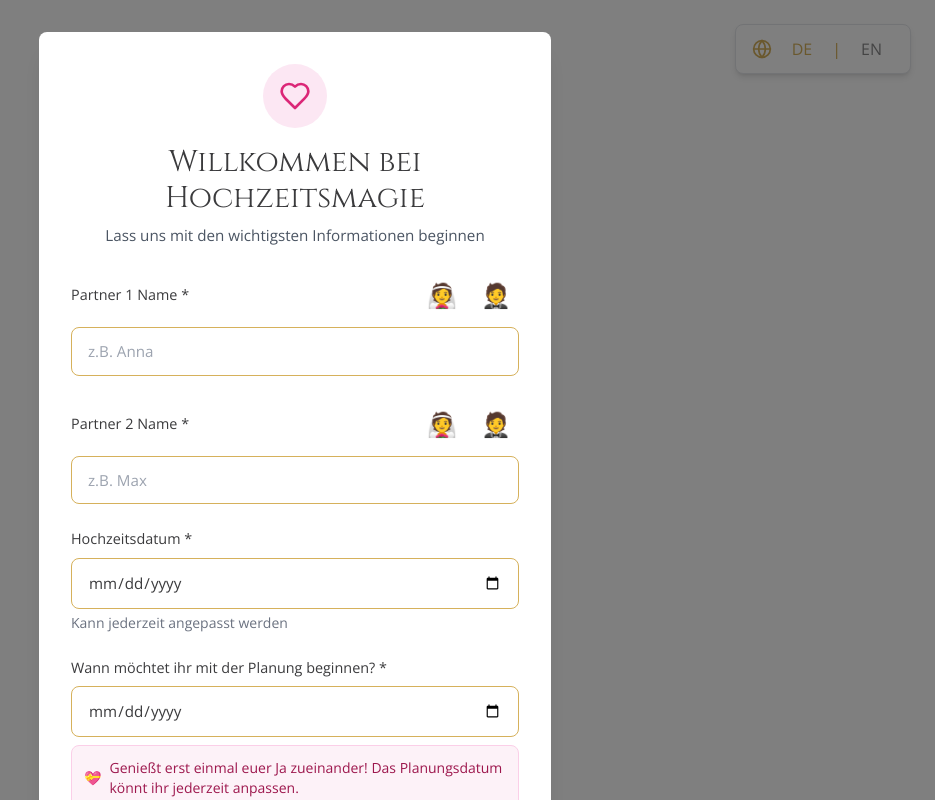
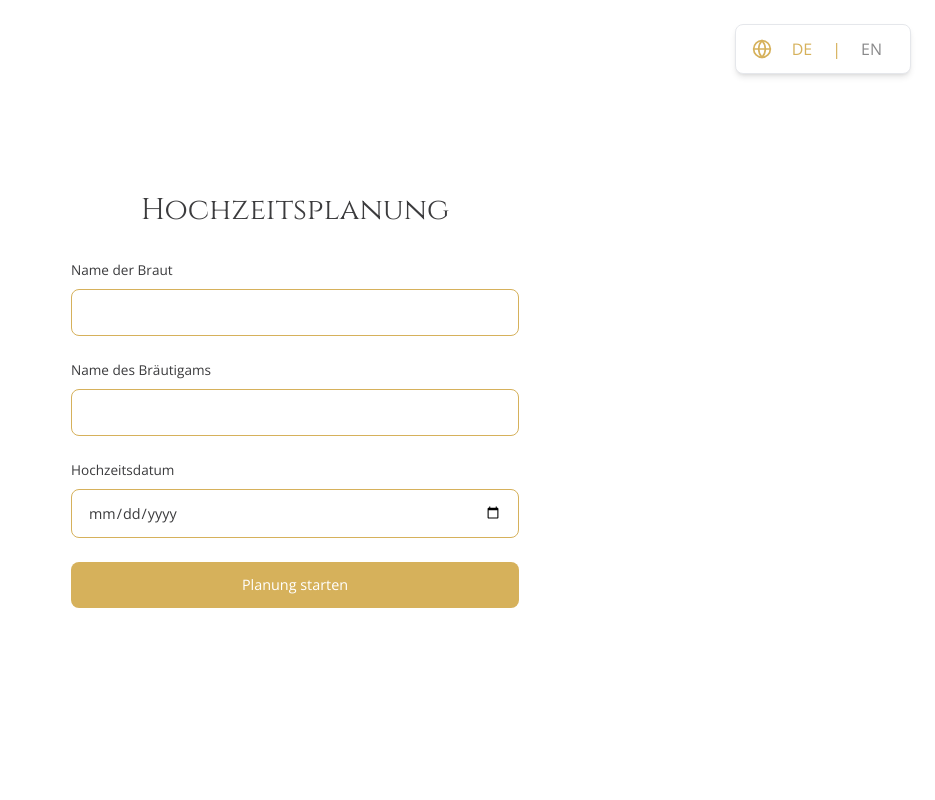
Before and after one commit to danielasommerhochzeitsplanung-droid/Hochzeitsmagie, a React (Vite) app: page / in a window 1280 px wide. Shown: the whole page, without its empty margins (345-1280 px from the left). Built offline with nearby package versions, Linux system fonts and the light colour scheme; no server answers.

Commit message:
Automate initial app setup

```diff
--- a/src/App.tsx
+++ b/src/App.tsx
@@ -4,7 +4,6 @@ import { Settings, Save, Download, Upload } from 'lucide-react';
 import { useWeddingData } from './contexts/WeddingDataContext';
 import LanguageSwitcher from './components/LanguageSwitcher';
 import SettingsModal from './components/SettingsModal';
-import FirstSetupDialog from './components/FirstSetupDialog';
 import StorageQuotaBanner from './components/StorageQuotaBanner';
 import ModuleCard from './components/ModuleCard';
 import GuestsModule from './components/GuestsModule';
@@ -29,7 +28,7 @@ type ModuleType = 'calendar' | 'guests' | 'todos' | 'vendors' | 'support_team' |
 
 function App() {
   const { t } = useTranslation();
-  const { weddingData: contextWeddingData, updateWeddingData, manualSave, exportData, importData, storageChangeCounter, initializeAutoTasks, taskModalTrigger, addGuest, loadTasksFromMaster, tasks } = useWeddingData();
+  const { weddingData: contextWeddingData, updateWeddingData, manualSave, exportData, importData, storageChangeCounter, taskModalTrigger, addGuest, loadTasksFromMaster, tasks } = useWeddingData();
   const [weddingData, setWeddingData] = useState<WeddingData | null>(null);
   const [brideName, setBrideName] = useState('');
   const [groomName, setGroomName] = useState('');
@@ -37,7 +36,7 @@ function App() {
   const [daysRemaining, setDaysRemaining] = useState(0);
   const [activeModule, setActiveModule] = useState<ModuleType>(null);
   const [isSettingsOpen, setIsSettingsOpen] = useState(false);
-  const [showFirstSetup, setShowFirstSetup] = useState(false);
+  const [initialDataLoaded, setInitialDataLoaded] = useState(false);
   const fileInputRef = useRef<HTMLInputElement>(null);
 
   useEffect(() => {
@@ -47,14 +46,8 @@ function App() {
         groom_name: contextWeddingData.couple_name_2 || '',
         wedding_date: contextWeddingData.wedding_date,
       });
-
-      if (tasks.length === 0 && !showFirstSetup) {
-        setShowFirstSetup(true);
-      }
-    } else if (!contextWeddingData.couple_name_1 && !contextWeddingData.couple_name_2 && !showFirstSetup) {
-      setShowFirstSetup(true);
     }
-  }, [contextWeddingData, showFirstSetup, tasks.length]);
+  }, [contextWeddingData]);
 
   useEffect(() => {
     if (weddingData) {
@@ -85,11 +78,78 @@ function App() {
 
     if (!brideName || !groomName || !weddingDate) return;
 
+    const planningStartDate = new Date().toISOString().split('T')[0];
+
     await updateWeddingData({
       couple_name_1: brideName,
       couple_name_2: groomName,
       wedding_date: weddingDate,
+      planning_start_date: planningStartDate,
+      auto_tasks_enabled: true,
     });
+
+    addGuest({
+      name: brideName,
+      number_of_adults: 1,
+      side: 'Beide',
+      specific_relationship: 'other',
+      relationship_category: 'wedding_couple',
+      save_the_date_status: '★',
+      invitation_status: '★',
+      rsvp_status: 'accepted',
+      attendance_status: 'confirmed',
+      peanut_allergy: false,
+      tree_nut_allergy: false,
+      gluten_intolerance: false,
+      lactose_intolerance: false,
+      halal: false,
+      gift_received: 'no',
+      thank_you_sent: false,
+      is_child: false,
+      seated_with_parents: false,
+      archived: false,
+    });
+
+    addGuest({
+      name: groomName,
+      number_of_adults: 1,
+      side: 'Beide',
+      specific_relationship: 'other',
+      relationship_category: 'wedding_couple',
+      save_the_date_status: '★',
+      invitation_status: '★',
+      rsvp_status: 'accepted',
+      attendance_status: 'confirmed',
+      peanut_allergy: false,
+      tree_nut_allergy: false,
+      gluten_intolerance: false,
+      lactose_intolerance: false,
+      halal: false,
+      gift_received: 'no',
+      thank_you_sent: false,
+      is_child: false,
+      seated_with_parents: false,
+      archived: false,
+    });
+
+    const allCategories = [
+      'location',
+      'catering:food',
+      'catering:drinks',
+      'styling:atmosphere',
+      'styling:outfit',
+      'vendors_services',
+      'memories',
+      'music_entertainment',
+      'guests_communication',
+      'organization:planning',
+      'organization:transport_logistics',
+      'organization:guest_care',
+      'organization:support_team',
+      'organization:closure'
+    ];
+
+    await loadTasksFromMaster(allCategories);
 
     setWeddingData({
       bride_name: brideName,
@@ -133,100 +193,6 @@ function App() {
     reader.readAsText(file);
   };
 
-  const handleFirstSetupComplete = async (data: {
-    partner1: string;
-    partner2: string;
-    gender1: 'male' | 'female' | '';
-    gender2: 'male' | 'female' | '';
-    weddingDate: string;
-    planningStartDate: string;
-    selectedCategories: string[];
-  }) => {
-    try {
-      await updateWeddingData({
-        couple_name_1: data.partner1,
-        couple_name_2: data.partner2,
-        couple_gender_1: data.gender1,
-        couple_gender_2: data.gender2,
-        wedding_date: data.weddingDate,
-        planning_start_date: data.planningStartDate,
-        auto_tasks_enabled: true,
-      });
-
-      const determineSide = (gender: 'male' | 'female' | '') => {
-        if (gender === 'female') return 'Braut';
-        if (gender === 'male') return 'Bräutigam';
-        return 'Beide';
-      };
-
-      const determineRelationship = (gender: 'male' | 'female' | '') => {
-        if (gender === 'female') return 'bride';
-        if (gender === 'male') return 'groom';
-        return 'other';
-      };
-
-      addGuest({
-        name: data.partner1,
-        number_of_adults: 1,
-        side: determineSide(data.gender1),
-        specific_relationship: determineRelationship(data.gender1),
-        relationship_category: 'wedding_couple',
-        save_the_date_status: '★',
-        invitation_status: '★',
-        rsvp_status: 'accepted',
-        attendance_status: 'confirmed',
-        peanut_allergy: false,
-        tree_nut_allergy: false,
-        gluten_intolerance: false,
-        lactose_intolerance: false,
-        halal: false,
-        gift_received: 'no',
-        thank_you_sent: false,
-        is_child: false,
-        seated_with_parents: false,
-        archived: false,
-      });
-
-      addGuest({
-        name: data.partner2,
-        number_of_adults: 1,
-        side: determineSide(data.gender2),
-        specific_relationship: determineRelationship(data.gender2),
-        relationship_category: 'wedding_couple',
-        save_the_date_status: '★',
-        invitation_status: '★',
-        rsvp_status: 'accepted',
-        attendance_status: 'confirmed',
-        peanut_allergy: false,
-        tree_nut_allergy: false,
-        gluten_intolerance: false,
-        lactose_intolerance: false,
-        halal: false,
-        gift_received: 'no',
-        thank_you_sent: false,
-        is_child: false,
-        seated_with_parents: false,
-        archived: false,
-      });
-
-      await loadTasksFromMaster(data.selectedCategories);
-
-      setShowFirstSetup(false);
-    } catch (error) {
-      console.error('Error during first setup:', error);
-      alert('Fehler beim Speichern. Bitte versuche es erneut.');
-    }
-  };
-
-
-  if (showFirstSetup) {
-    return (
-      <>
-        <LanguageSwitcher />
-        <FirstSetupDialog isOpen={showFirstSetup} onComplete={handleFirstSetupComplete} />
-      </>
-    );
-  }
 
   if (weddingData) {
     if (activeModule) {
```
